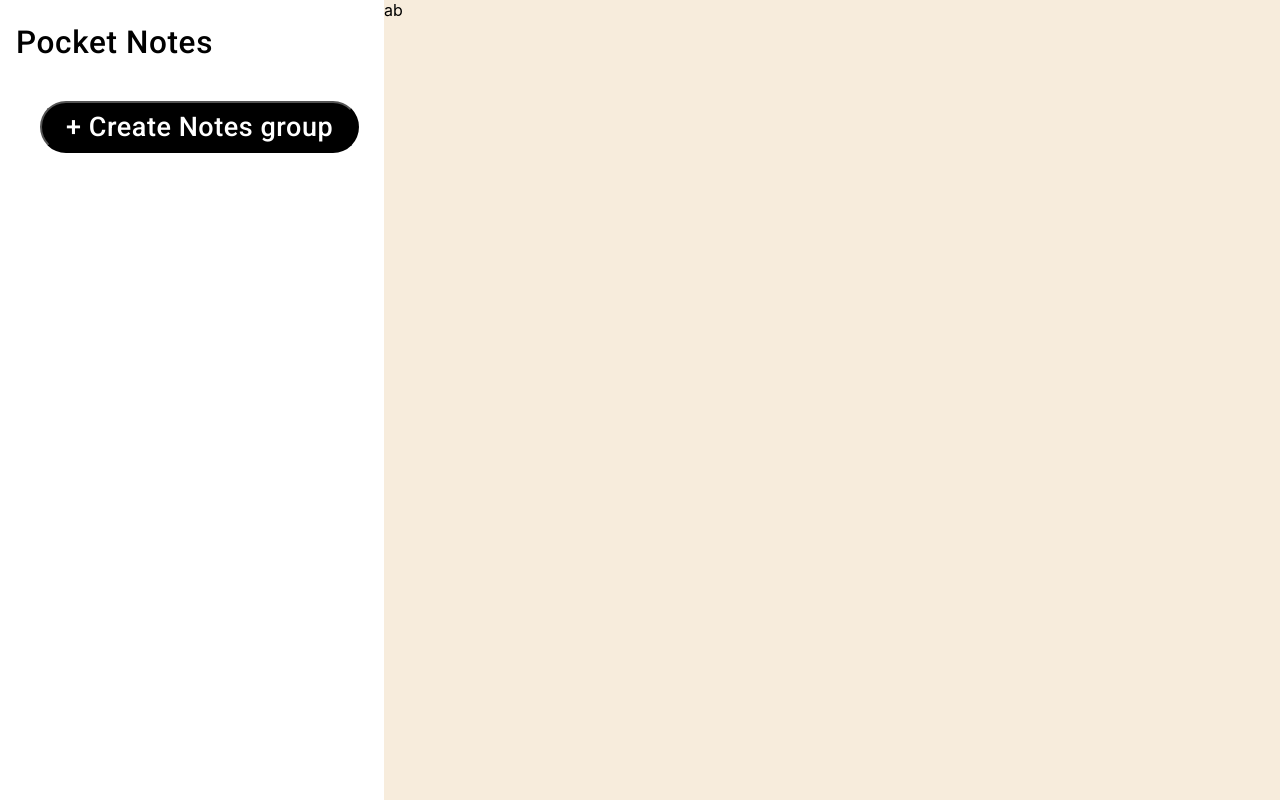
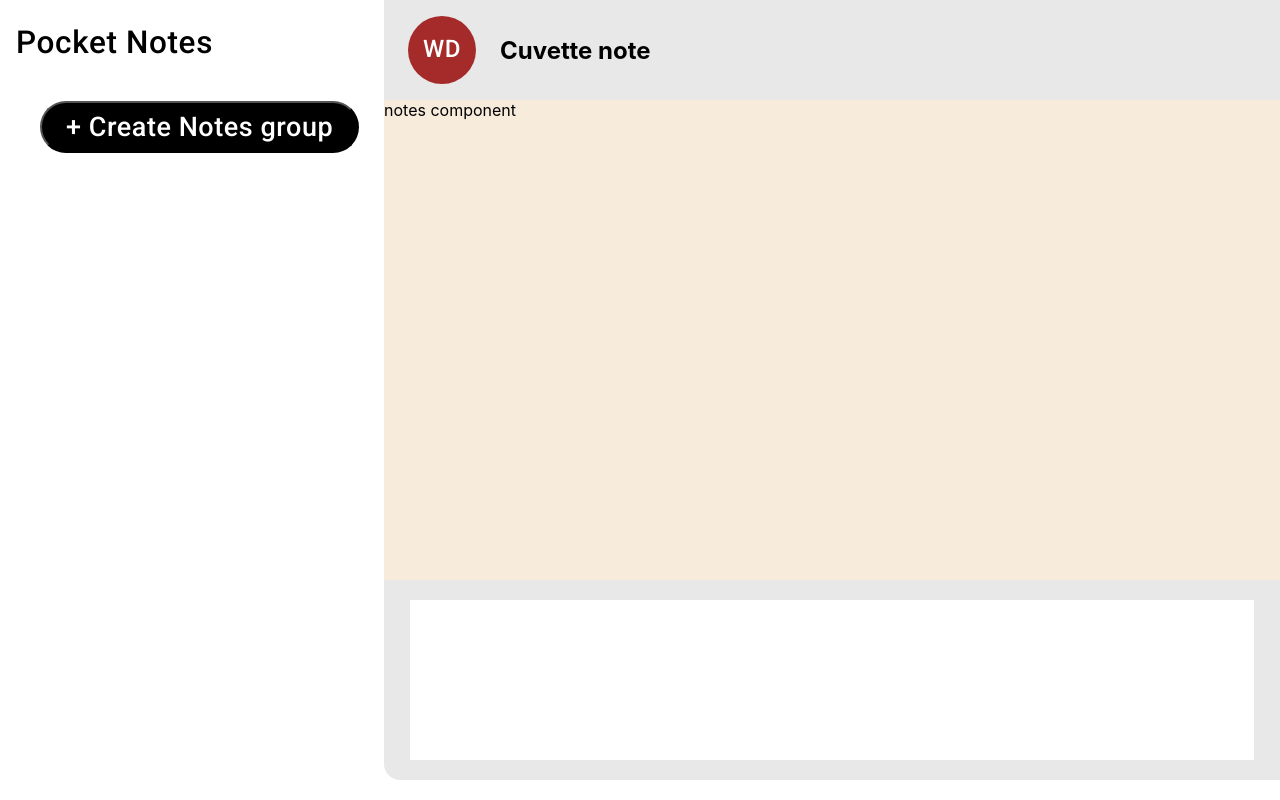
Before and after one commit to Pradeeppk7/React-NoteApp, a React (Create React App) app: page / in a window 1280 px wide. Built offline with nearby package versions, Linux system fonts and the light colour scheme; a web font is replaced by a local one.

Commit message:
Pocketnote UI added

```diff
--- /dev/null
+++ b/src/component/PocketNote/Pocketnote.js
@@ -0,0 +1,44 @@
+import React from 'react';
+import note from './Pocketnote.module.css';
+// #region constants
+
+// #endregion
+
+// #region styled-components
+
+// #endregion
+
+// #region functions
+
+// #endregion
+
+// #region component
+const propTypes = {};
+
+const defaultProps = {};
+
+/**
+ *
+ */
+const Pocketnote = () => {
+  return (
+    <div className={note.section}>
+      <div className={note.layer}>
+        <div className={note.heading}>
+          <div className={note.displayname}>
+            <h2>WD</h2>
+          </div>
+            <div className={note.title}><h2>Cuvette note</h2></div>
+        </div>
+        <div className={note.noterack}>notes component</div>
+        <div className={note.textarea}></div>
+      </div>
+    </div>
+  );
+};
+
+Pocketnote.propTypes = propTypes;
+Pocketnote.defaultProps = defaultProps;
+// #endregion
+
+export default Pocketnote;
--- /dev/null
+++ b/src/component/PocketNote/Pocketnote.module.css
@@ -0,0 +1,62 @@
+.section {
+  height: 100vh;
+  width: 70vw;
+  background-color: #ffffff;
+}
+.layer {
+  height: 97.5vh;
+  width: 70vw;
+  border-bottom-left-radius: 2vh;
+  background-color: #e8e8e8;
+}
+.heading {
+  width: 70vw;
+  height: 12.5vh;
+  display: flex;
+
+  align-items: center;
+  & .displayname {
+    border-radius: 100%;
+    background-color: brown;
+    width: 8.5vh;
+    display: flex;
+    justify-content: center;
+    align-items: center;
+    height: 8.5vh;
+    margin-inline: 3vh;
+    margin-block: 2vh;
+
+    & h2 {
+      color: #fff;
+      font-family: Roboto;
+      font-size: 24.115px;
+      font-style: normal;
+      font-weight: 500;
+      line-height: 97.688%; /* 23.558px */
+      letter-spacing: 0.482px;
+    }
+  }
+}
+.title {
+  & h1 {
+    color: #000;
+    font-family: Roboto;
+    font-size: 24px;
+    font-style: normal;
+    font-weight: 500;
+    line-height: normal;
+    letter-spacing: 0.48px;
+  }
+}
+.textarea {
+  height: 20vh;
+  width: 66vw;
+  margin-inline: 2vw;
+  margin-block: 2.5vh;
+  background-color: #ffffff;
+}
+
+.noterack{
+    height:60vh ;
+    background-color: #F7ECDC;
+}
--- a/src/page/Mainsection.js
+++ b/src/page/Mainsection.js
@@ -2,6 +2,7 @@ import React, { useEffect, useState } from 'react';
 import main from './Mainsection.module.css';
 import Notetile from '../component/Notetile';
 import Popup from 'reactjs-popup';
+import Pocketnote from '../component/PocketNote/Pocketnote';
 // #region constants
 
 // #endregion
@@ -166,7 +167,7 @@ const Mainsection = () => {
 
         </div>
       </div>
-      <div className={main.rightsection}>ab</div>
+      <div className={main.rightsection}><Pocketnote></Pocketnote></div>
     </div>
   );
 };
```
